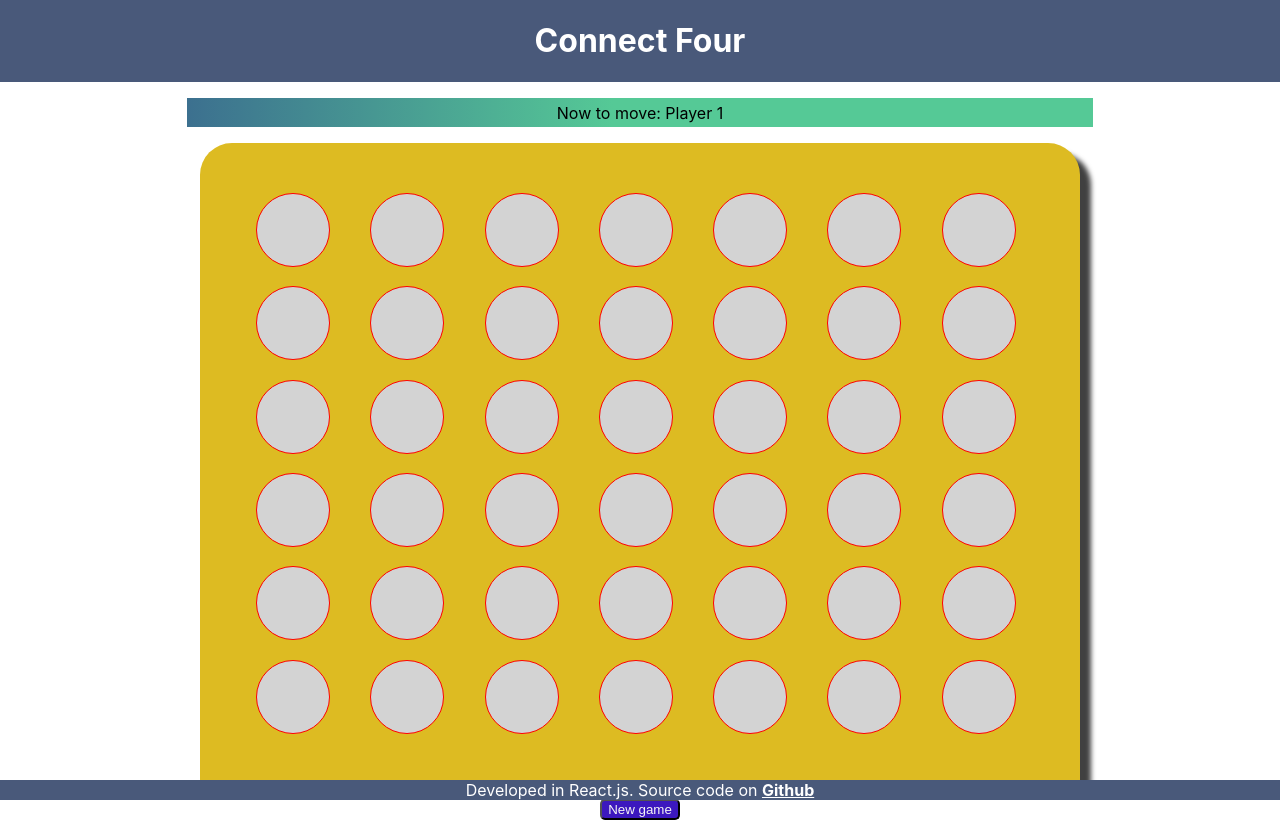
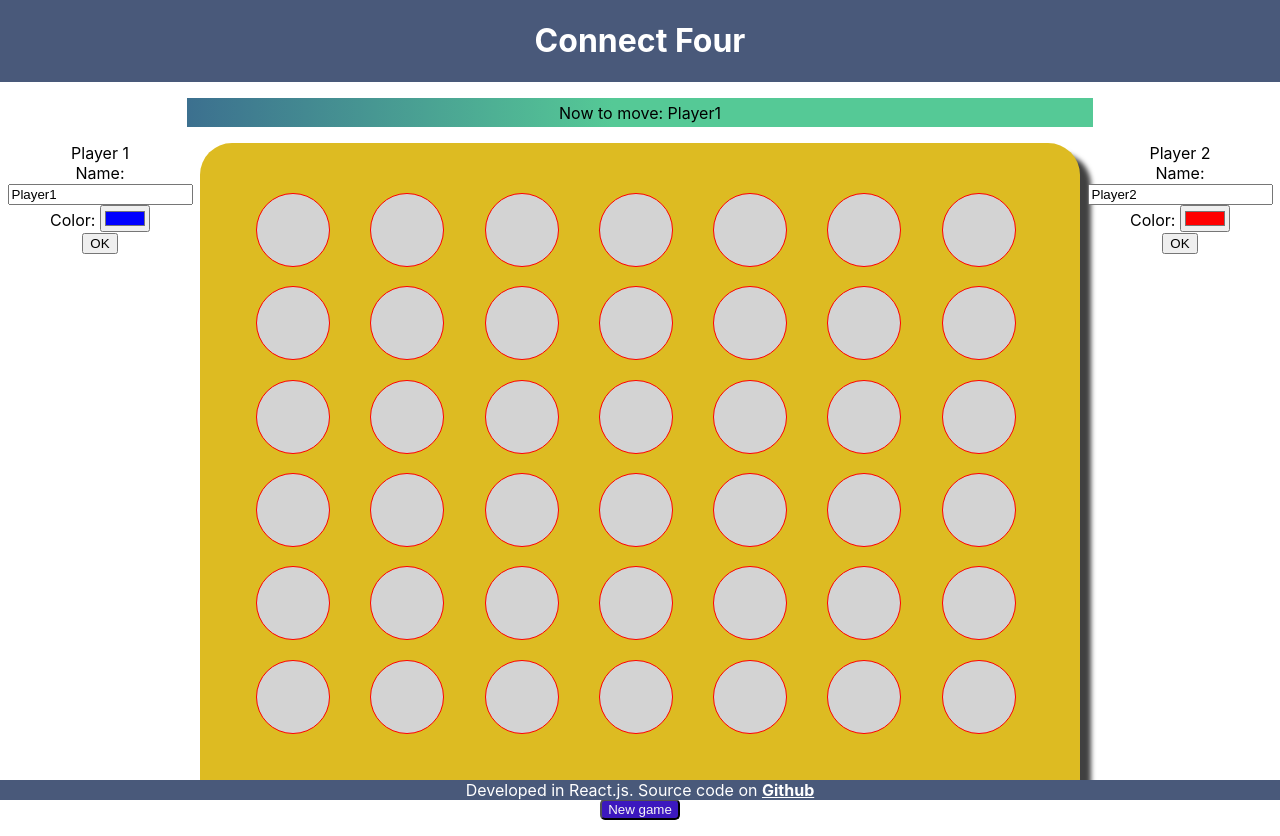
Before and after one commit to theborgh/connect-four, a React (Create React App) app: page / in a window 1280 px wide. Built offline with nearby package versions, Linux system fonts and the light colour scheme.

Commit message:
Players can change name and piece color

```diff
--- a/public/index.html
+++ b/public/index.html
@@ -24,7 +24,7 @@
       work correctly both with client-side routing and a non-root public URL.
       Learn how to configure a non-root public URL by running `npm run build`.
     -->
-    <title>React App</title>
+    <title>Connect Four</title>
   </head>
   <body>
     <noscript>You need to enable JavaScript to run this app.</noscript>
--- a/src/components/MainContent/Board/Board.jsx
+++ b/src/components/MainContent/Board/Board.jsx
@@ -4,7 +4,14 @@ import BoardColumn from './BoardColumn/BoardColumn';
 
 export default class Board extends Component {
   render() {
-    const { pieces, nextToMove, handleMove, isGameFinished } = this.props;
+    const {
+      pieces,
+      nextToMove,
+      handleMove,
+      isGameFinished,
+      p1Color,
+      p2Color,
+    } = this.props;
 
     return (
       <div className="board">
@@ -18,6 +25,8 @@ export default class Board extends Component {
               nextToMove={nextToMove}
               handleMove={handleMove}
               isGameFinished={isGameFinished}
+              p1Color={p1Color}
+              p2Color={p2Color}
             />
           ))}
         </div>
--- a/src/components/MainContent/Board/BoardColumn/BoardColumn.jsx
+++ b/src/components/MainContent/Board/BoardColumn/BoardColumn.jsx
@@ -9,9 +9,16 @@ export default class BoardColumn extends Component {
   };
 
   render() {
-    const { column, index, nextToMove, board, isGameFinished } = this.props;
+    const {
+      column,
+      index,
+      nextToMove,
+      board,
+      isGameFinished,
+      p1Color,
+      p2Color,
+    } = this.props;
 
-    // TODO: use css GRID to display pieces and holes!
     return (
       <div
         className={`column ${
@@ -23,7 +30,10 @@ export default class BoardColumn extends Component {
           board[index][j] === CONST.EMPTY ? (
             <PieceHole key={index + '-' + j} />
           ) : (
-            <Piece key={index + '-' + j} nextToMove={nextToMove} />
+            <Piece
+              key={index + '-' + j}
+              color={nextToMove === CONST.PLAYER_1 ? p2Color : p1Color}
+            />
           )
         )}
       </div>
--- a/src/components/MainContent/Board/BoardColumn/Piece/Piece.jsx
+++ b/src/components/MainContent/Board/BoardColumn/Piece/Piece.jsx
@@ -1,12 +1,11 @@
 import React, { Component } from 'react';
-import CONST from '../../../../../constants';
 import './Piece.css';
 
 export default class Piece extends Component {
-  constructor({ nextToMove }) {
+  constructor({ color }) {
     super();
     this.state = {
-      color: nextToMove === CONST.PLAYER_1 ? CONST.P1_COLOR : CONST.P2_COLOR,
+      color: color,
     };
   }
 
--- a/src/components/MainContent/MainContent.css
+++ b/src/components/MainContent/MainContent.css
@@ -1,3 +1,12 @@
 .main {
   text-align: center;
 }
+
+.board-and-sidebars-container {
+  display: flex;
+  /* flex-direction: column; */
+}
+
+.sidebar {
+  flex: 1 0;
+}
--- a/src/components/MainContent/MainContent.jsx
+++ b/src/components/MainContent/MainContent.jsx
@@ -2,6 +2,7 @@ import React, { Component } from 'react';
 import Board from './Board/Board';
 import TopBanner from './TopBanner/TopBanner';
 import ResetButton from './ResetButton/ResetButton';
+import PlayerForm from './PlayerForm/PlayerForm';
 import CONST from '../../constants';
 import {
   addPieceToColumn,
@@ -19,6 +20,10 @@ export default class MainContent extends Component {
       ),
       nextToMove: CONST.PLAYER_1,
       isGameFinished: false,
+      p1Name: 'Player1',
+      p2Name: 'Player2',
+      p1Color: CONST.P1_COLOR,
+      p2Color: CONST.P2_COLOR,
     };
   }
 
@@ -48,7 +53,6 @@ export default class MainContent extends Component {
 
       newBoard[column] = newColumn;
 
-      // TODO: check diagonal win condition
       const winState = checkEndgameConditions(newBoard);
 
       // Toggle next player
@@ -71,18 +75,70 @@ export default class MainContent extends Component {
     }
   };
 
+  handlePlayerFormSubmit = (playerID, v) => {
+    if (playerID === 1) {
+      this.setState({
+        p1Name: v.name.value,
+        p1Color: v.color.value,
+      });
+    } else {
+      this.setState({
+        p2Name: v.name.value,
+        p2Color: v.color.value,
+      });
+    }
+  };
+
   render() {
-    const { topBannerMsg, board, nextToMove, isGameFinished } = this.state;
+    const {
+      topBannerMsg,
+      board,
+      nextToMove,
+      isGameFinished,
+      p1Name,
+      p2Name,
+      p1Color,
+      p2Color,
+    } = this.state;
 
     return (
       <div className="main">
-        <TopBanner msg={topBannerMsg} nextPlayer={nextToMove} />
-        <Board
-          pieces={board}
-          nextToMove={nextToMove}
-          handleMove={this.handleMove}
-          isGameFinished={isGameFinished}
+        <TopBanner
+          msg={topBannerMsg}
+          nextPlayer={
+            nextToMove === CONST.PLAYER_1
+              ? this.state.p1Name
+              : this.state.p2Name
+          }
         />
+        <div className="board-and-sidebars-container">
+          <div className="sidebar">
+            Player 1
+            <PlayerForm
+              playerID={1}
+              name={p1Name}
+              color={p1Color}
+              handleFormSubmit={this.handlePlayerFormSubmit}
+            />
+          </div>
+          <Board
+            pieces={board}
+            nextToMove={nextToMove}
+            handleMove={this.handleMove}
+            isGameFinished={isGameFinished}
+            p1Color={p1Color}
+            p2Color={p2Color}
+          />
+          <div className="sidebar">
+            Player 2
+            <PlayerForm
+              playerID={2}
+              name={p2Name}
+              color={p2Color}
+              handleFormSubmit={this.handlePlayerFormSubmit}
+            />
+          </div>
+        </div>
         <ResetButton onClick={this.resetBoard} />
       </div>
     );
--- /dev/null
+++ b/src/components/MainContent/PlayerForm/PlayerForm.jsx
@@ -0,0 +1,42 @@
+import React, { useState } from 'react';
+import CONST from '../../../constants';
+
+export default function PlayerForm(props) {
+  const { name, color } = props;
+  const [playerName, setPlayerName] = useState(name);
+  const [playerColor, setPlayerColor] = useState(color);
+
+  const handleSubmit = (e) => {
+    const { playerID, handleFormSubmit } = props;
+
+    e.preventDefault();
+    handleFormSubmit(playerID, e.target.elements);
+  };
+
+  return (
+    <form onSubmit={handleSubmit}>
+      <div className="form-name">
+        <label htmlFor="p1name">Name: </label>
+        <input
+          type="text"
+          name="pname"
+          id="name"
+          placeholder={CONST.ENTER_PLAYER_NAME}
+          value={playerName}
+          onChange={(e) => setPlayerName(e.target.value)}
+        />
+      </div>
+      <div className="form-color">
+        <label htmlFor="name">Color: </label>
+        <input
+          type="color"
+          name="color"
+          id="color"
+          value={playerColor}
+          onChange={(e) => setPlayerColor(e.target.value)}
+        />
+      </div>
+      <button>OK</button>
+    </form>
+  );
+}
--- a/src/constants.js
+++ b/src/constants.js
@@ -1,7 +1,7 @@
 const CONST = {
   // Piece colors
-  P1_COLOR: 'red',
-  P2_COLOR: 'blue',
+  P1_COLOR: '#0000FF',
+  P2_COLOR: '#FF0000',
   EMPTY: 'EMPTY',
 
   // Board configuration
@@ -11,6 +11,7 @@ const CONST = {
   // Players
   PLAYER_1: 'Player 1',
   PLAYER_2: 'Player 2',
+  ENTER_PLAYER_NAME: 'Enter player name',
 
   // Top banner messages
   NOW_TO_MOVE: 'Now to move: ',
```
